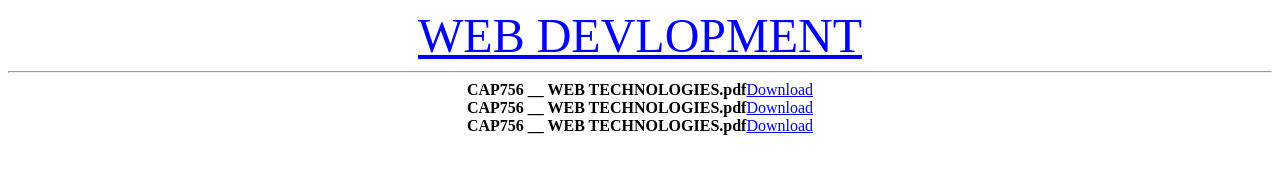
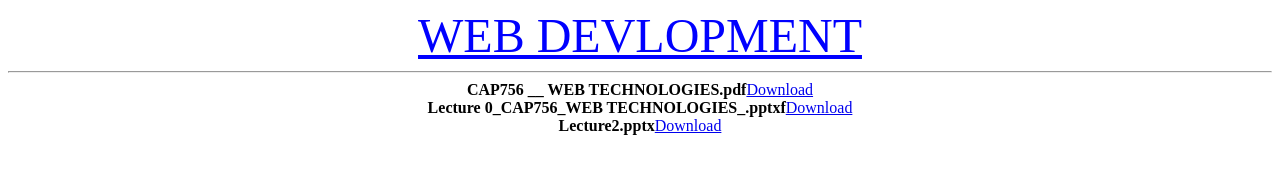
Before and after one commit to ravikumar8789/code, a plain HTML site: page web devlopment.html in a window 1280 px wide. Drawn offline with Linux system fonts and the light colour scheme.

Commit message:
pdf repaired

```diff
--- a/web devlopment.html
+++ b/web devlopment.html
@@ -12,8 +12,8 @@
             </font>
             <hr>
             <b>CAP756 __ WEB TECHNOLOGIES.pdf</b><a href="pdf/web/CAP756 __ WEB TECHNOLOGIES.pdf">Download</a> <br>
-            <b>CAP756 __ WEB TECHNOLOGIES.pdf</b><a href="pdf/web/Lecture 0_CAP756_WEB TECHNOLOGIES_.pptx">Download</a> <br>
-            <b>CAP756 __ WEB TECHNOLOGIES.pdf</b><a href="pdf/web/Lecture2.pptx">Download</a> <br>
+            <b>Lecture 0_CAP756_WEB TECHNOLOGIES_.pptxf</b><a href="pdf/web/Lecture 0_CAP756_WEB TECHNOLOGIES_.pptx">Download</a> <br>
+            <b>Lecture2.pptx</b><a href="pdf/web/Lecture2.pptx">Download</a> <br>
         </center>
     </body>
 </html>
```
Also changed, not shown: maths.html (+1 -1 lines), web devlopment lab.html (+1 -1 lines).
